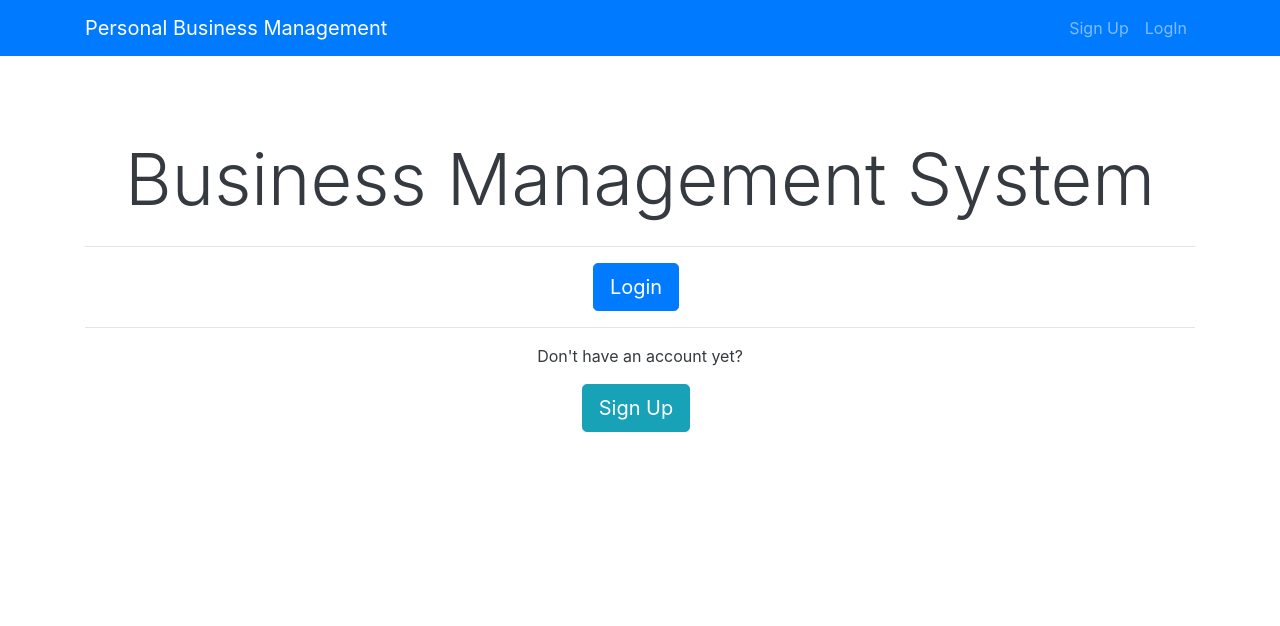
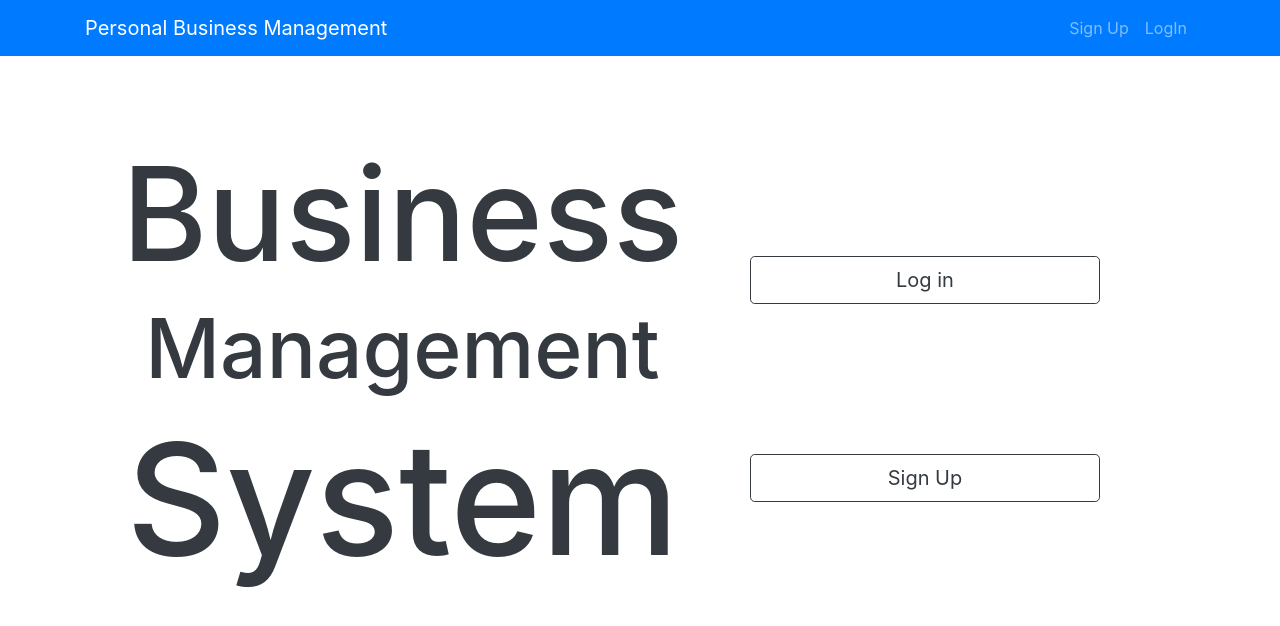
Before and after one commit to alexliuhust/PersonalProjectMT, a React (Create React App) app in the folder ppmtool-react-client/: page / in a window 1280 px wide. Shown: the top 626 px of the page. Built offline with nearby package versions, Linux system fonts and the light colour scheme.

Commit message:
Landing UI

```diff
--- a/ppmtool-react-client/src/App.css
+++ b/ppmtool-react-client/src/App.css
@@ -1,3 +1,21 @@
+.BigHead1 {
+  font-size: 130px;
+}
+.BigHead2 {
+  font-size: 82px;
+}
+.BigHead3 {
+  font-size: 155px;
+}
+
+.LoginButton {
+  margin-top: 120px;
+}
+.SigninButton {
+  margin-top: 150px;
+  margin-bottom: 100px;
+}
+
 #todocardheader {
   background-color: #fc8c8c7e;
 }
--- a/ppmtool-react-client/src/components/Layout/Landing.js
+++ b/ppmtool-react-client/src/components/Layout/Landing.js
@@ -16,23 +16,29 @@ class Landing extends Component {
         <div className="light-overlay landing-inner text-dark">
           <div className="container">
             <div className="row">
-              <div className="col-md-12 text-center">
-                <h1 className="display-3 mb-4">Business Management System</h1>
+              <div className="col-7 text-center">
+                <h1 className="BigHead1">Business</h1>
+                <h1 className="BigHead2">Management</h1>
+                <h1 className="BigHead3">System</h1>
+              </div>
 
-                <hr />
-
-                <p>
-                  <Link to="/login" className="btn btn-lg btn-primary mr-2">
-                    Login
+              <div className="col-4 text-center">
+                <div className="LoginButton">
+                  <Link
+                    to="/login"
+                    className="btn btn-outline-dark btn-lg btn-block"
+                  >
+                    Log in
                   </Link>
-                </p>
-
-                <hr />
-
-                <p>Don't have an account yet?</p>
-                <Link to="/register" className="btn btn-lg btn-info mr-2">
-                  Sign Up
-                </Link>
+                </div>
+                <div className="SigninButton">
+                  <Link
+                    to="/register"
+                    className="btn btn-outline-dark btn-lg btn-block"
+                  >
+                    Sign Up
+                  </Link>
+                </div>
               </div>
             </div>
           </div>
--- a/ppmtool-react-client/src/components/ProjectBoard/ProjectTasks/UpdateProjectTask.js
+++ b/ppmtool-react-client/src/components/ProjectBoard/ProjectTasks/UpdateProjectTask.js
@@ -103,9 +103,7 @@ class UpdateProjectTask extends Component {
                 Back to My Tasks
               </Link>
               <h4 className="display-4 text-center">Update Task</h4>
-              <p className="lead text-center">
-                {this.state.projectIdentifier} + {this.state.projectSequence}
-              </p>
+              <p className="lead text-center">{this.state.projectSequence}</p>
               <form onSubmit={this.onSubmit}>
                 <div className="form-group">
                   <input
```
